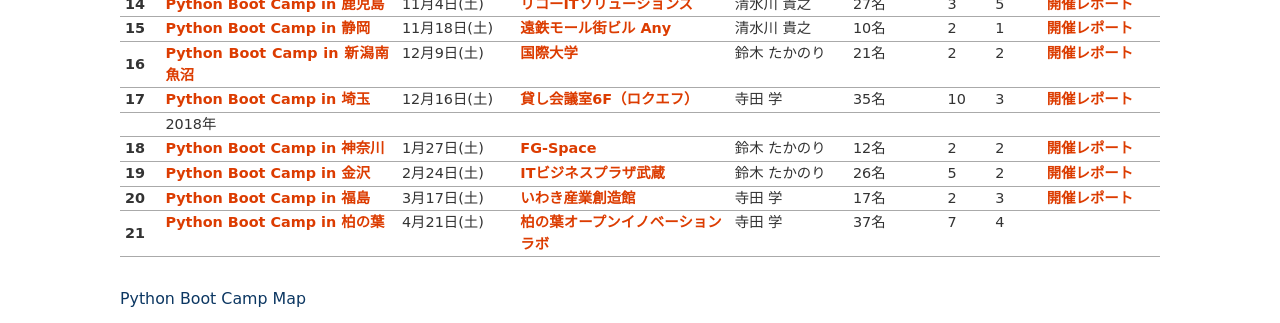
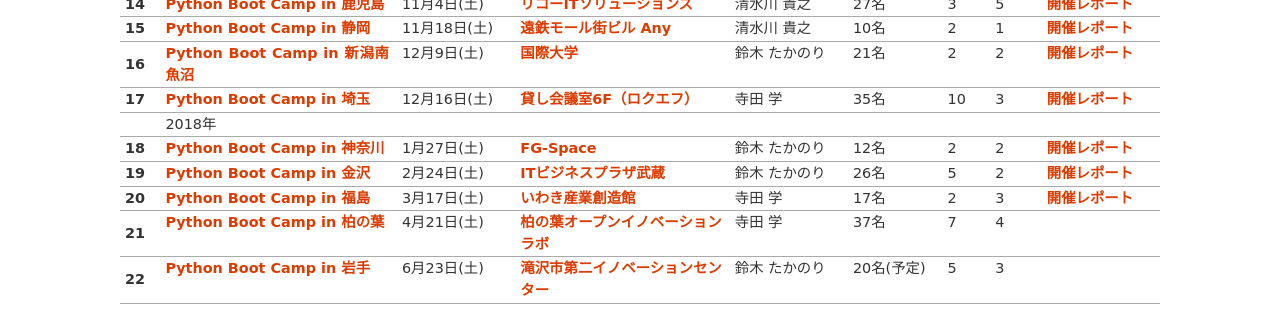
Before and after one commit to pyconjp/www.pycon.jp, a Sphinx documentation site: the page built from source/support/bootcamp.rst, in a window 1280 px wide and 900 px high, scrolled down 2235 px, cut to the strip 0-323 px from the top of the window. Built offline with Sphinx 7.4.7, drawn with Linux system fonts in a browser that asks for light colours.

Commit message:
add pycamp iwate

```diff
--- a/source/support/bootcamp.rst
+++ b/source/support/bootcamp.rst
@@ -309,6 +309,15 @@ Python Boot Camp の開催実績です。
      - 7
      - 4
      -
+   * - 22
+     - `Python Boot Camp in 岩手 <https://pyconjp.connpass.com/event/86461/>`_
+     - 6月23日(土)
+     - `滝沢市第二イノベーションセンター <http://www.tiic.jp/>`_
+     - 鈴木 たかのり
+     - 20名(予定)
+     - 5
+     - 3
+     -
 
 Python Boot Camp Map
 --------------------
```
